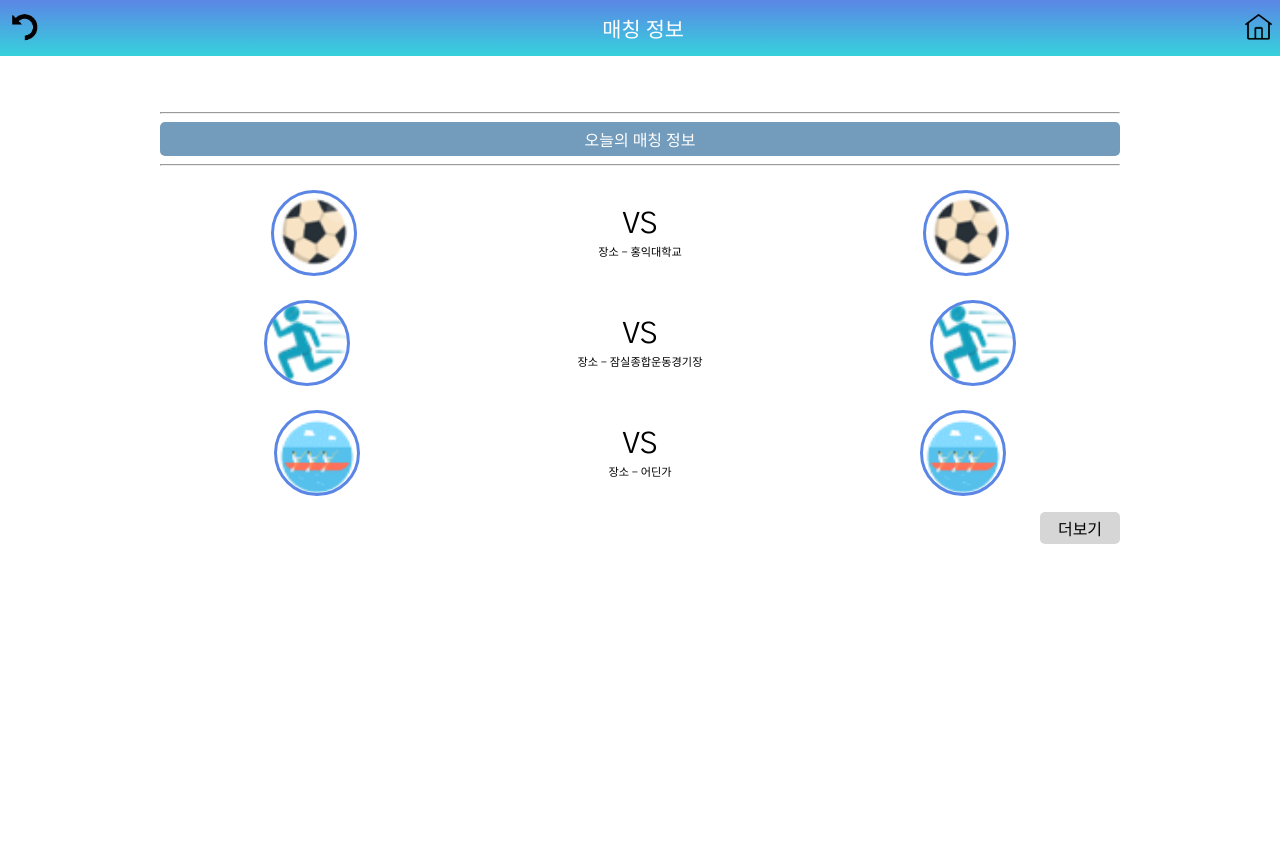
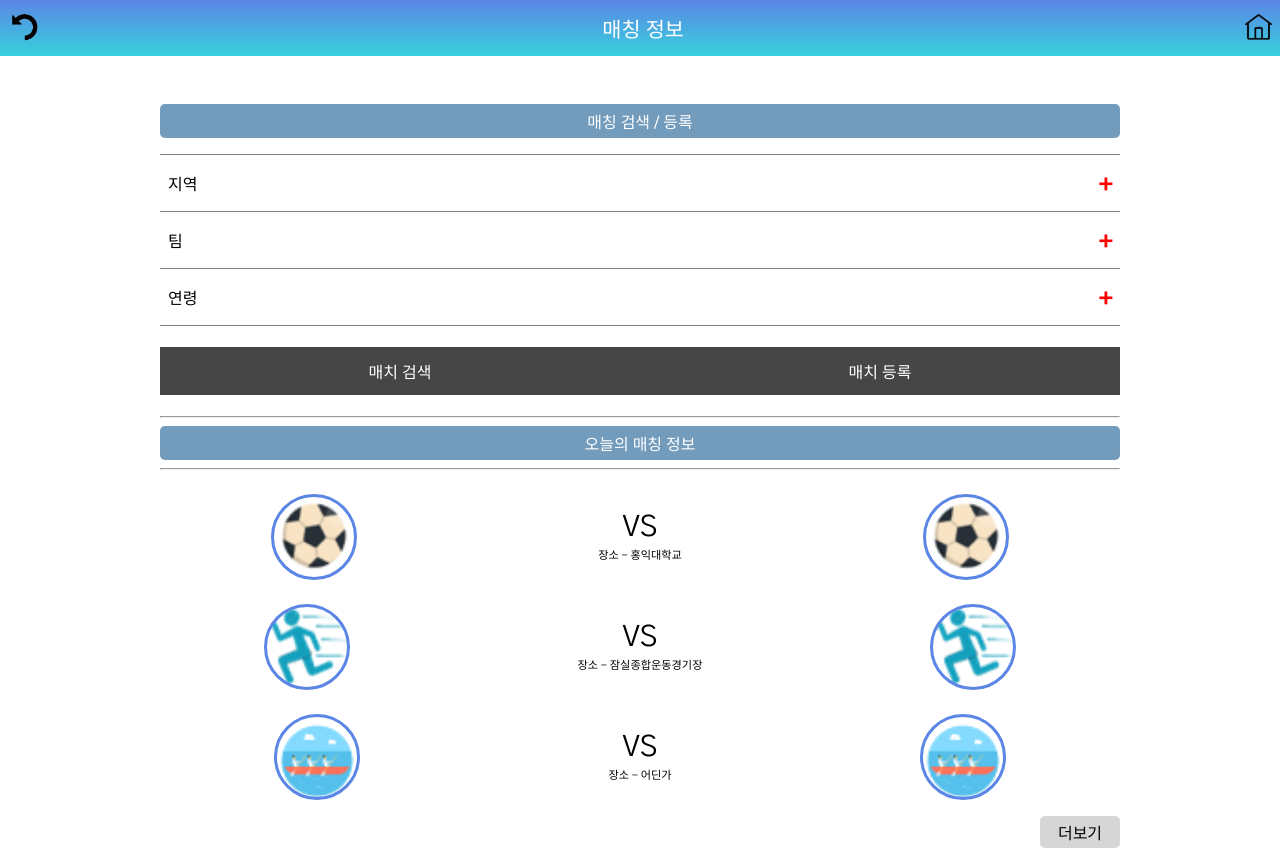
Before and after one commit to uhmseohun/everyone-meeting, a Vue app: page /match in a window 1280 px wide. Before the commit the page ends 800 px from the top, so only its background shows below. Built offline with nearby package versions, Linux system fonts and the light colour scheme; what vue-swal would draw is missing.

Commit message:
feat: add match search/make section

```diff
--- a/src/views/Match.vue
+++ b/src/views/Match.vue
@@ -26,7 +26,8 @@ export default {
           place: '어딘가',
           image: Kanu
         }
-      ]
+      ],
+      search: [ '지역', '팀', '연령' ]
     }
   }
 }
@@ -34,6 +35,29 @@ export default {
 
 <template>
 <div class="match">
+  <div class="match__title">
+    매칭 검색 / 등록
+  </div>
+  <div class="match__search">
+    <div
+      :key="`search-${i}`"
+      v-for="(item, i) in search"
+      class="match__search-item"
+    >
+      {{ item }}
+      <div class="match__search-item__expand">
+        +
+      </div>
+    </div>
+  </div>
+  <div class="match__button">
+    <div class="match__button-item">
+      매치 검색
+    </div>
+    <div class="match__button-item">
+      매치 등록
+    </div>
+  </div>
   <hr>
   <div class="match__title">
     오늘의 매칭 정보
@@ -76,5 +100,40 @@ export default {
     float: right;
     margin: 1rem 0;
   }
+
+  &__search {
+    margin-top: 1rem;
+    &-item {
+      padding: 1rem 0.5rem;
+      border-bottom: solid gray 1px;
+
+      &:first-child {
+        border-top: solid gray 1px;
+      }
+
+      &__expand {
+        color: red;
+        font-weight: bold;
+        float: right;
+        font-size: 1.5rem;
+      }
+    }
+  }
+
+  &__button {
+    display: flex;
+    margin: 1.3rem 0;
+
+    &-item {
+      display: flex;
+      justify-content: center;
+      align-items: center;
+
+      width: 50%;
+      height: 3rem;
+      background-color: rgb(70, 70, 70);
+      color: white;
+    }
+  }
 }
 </style>
```
